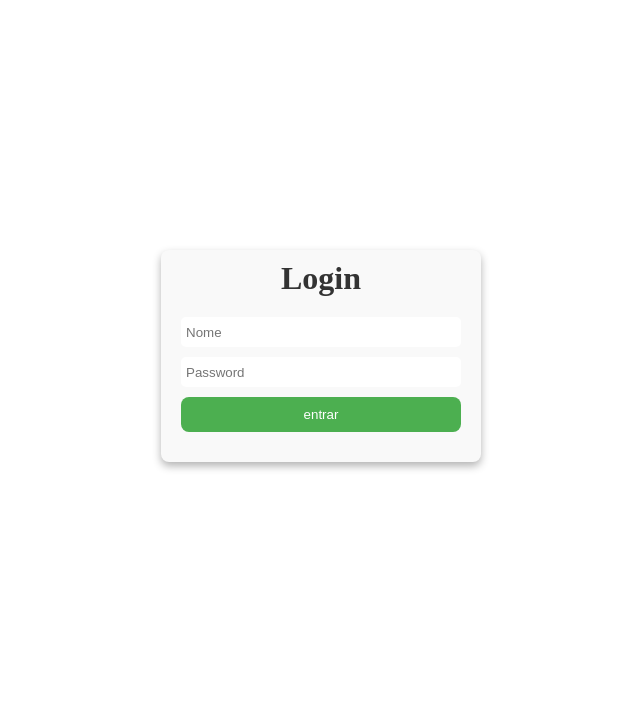
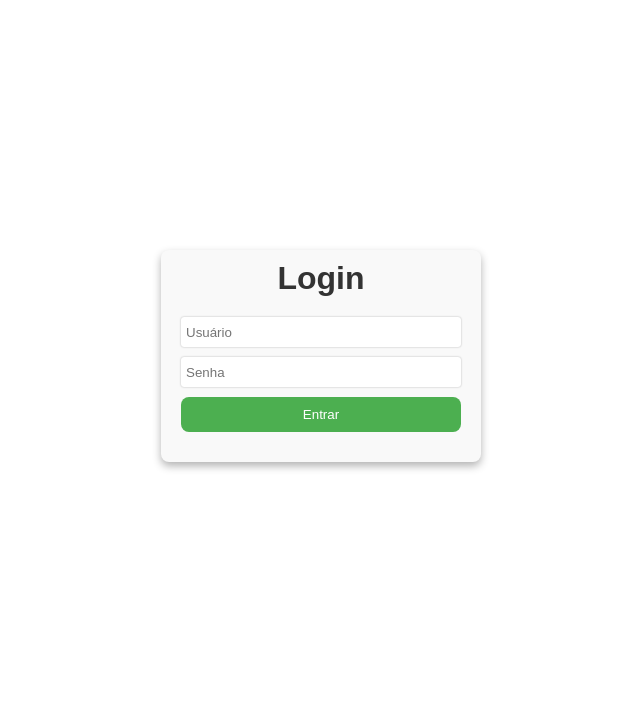
Before and after one commit to omanoelvicente/mfc, a PHP site: page / in a window 1280 px wide. Shown: the top 711 px of the page, without its empty margins (319-959 px from the left). Run offline with PHP 8.4, Linux system fonts and the light colour scheme.

Commit message:
:lipstick: feat: fix CSS input style

```diff
--- a/index.html
+++ b/index.html
@@ -13,9 +13,9 @@
         </div>
         <div class="container-form">
             <form>
-                <input  type="text" required placeholder="Nome" autocomplete="off">
-                <input  type="password" required placeholder="Password" autocomplete="off">
-                <button class="container-btn">entrar</button>
+                <input  type="text" required placeholder="Usuário" autocomplete="off">
+                <input  type="password" required placeholder="Senha" autocomplete="off">
+                <button class="container-btn">Entrar</button>
             </form>
         </div>
 
--- a/style.css
+++ b/style.css
@@ -4,6 +4,7 @@
 }
 
 body {
+    font-family: sans-serif;
     background-color: #FFFFFF;
     display: flex;
     justify-content: center;
@@ -37,7 +38,8 @@ h1 {
     width: 100%;
     height: 30px;
     border: none;
-    border-radius: 5px;
+    box-shadow: 0px 0px 2px rgba(0, 0, 0, 0.3);
+    border-radius: 3px;
     margin-bottom: 10px;
 
 }
```
